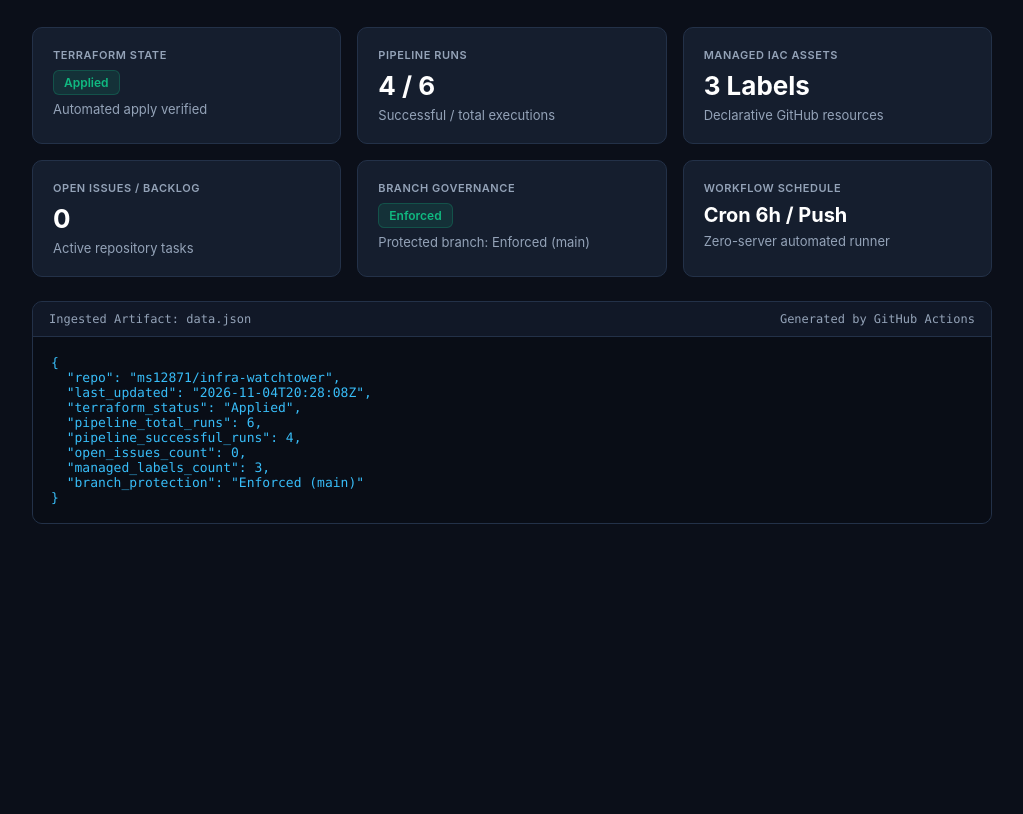
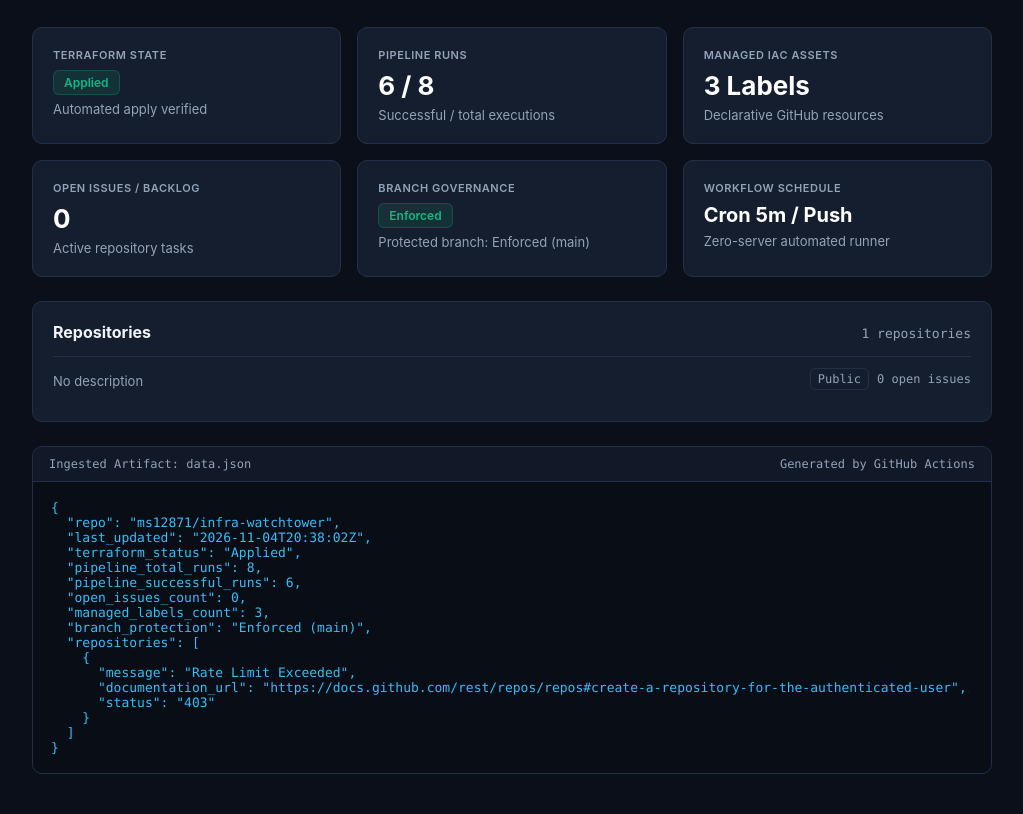
Before and after one commit to ms12871/infra-watchtower, a plain HTML site: page index.html in a window 1280 px wide. Shown: the part 90-904 px from the top of the page, without its empty margins (128-1151 px from the left). Before the commit the page ends 800 px from the top, so only its background shows below. Drawn offline with Linux system fonts and the light colour scheme.

Commit message:
deploy: 2758aafccce360d566a2a34f9b1cf3392f315d39

```diff
--- a/data.json
+++ b/data.json
@@ -1,10 +1,17 @@
 {
   "repo": "ms12871/infra-watchtower",
-  "last_updated": "2026-11-04T20:28:08Z",
+  "last_updated": "2026-11-04T20:38:02Z",
   "terraform_status": "Applied",
-  "pipeline_total_runs": 6,
-  "pipeline_successful_runs": 4,
+  "pipeline_total_runs": 8,
+  "pipeline_successful_runs": 6,
   "open_issues_count": 0,
   "managed_labels_count": 3,
-  "branch_protection": "Enforced (main)"
+  "branch_protection": "Enforced (main)",
+  "repositories": [
+  {
+    "message": "Rate Limit Exceeded",
+    "documentation_url": "https://docs.github.com/rest/repos/repos#create-a-repository-for-the-authenticated-user",
+    "status": "403"
+  }
+]
 }
--- a/index.html
+++ b/index.html
@@ -114,6 +114,88 @@
       margin-top: 6px;
     }
 
+    .repositories-card {
+      background: var(--card-bg);
+      border: 1px solid var(--border);
+      border-radius: 10px;
+      padding: 20px;
+      margin-bottom: 24px;
+    }
+
+    .repositories-header {
+      display: flex;
+      justify-content: space-between;
+      align-items: baseline;
+      gap: 16px;
+      margin-bottom: 14px;
+    }
+
+    .repositories-header h2 {
+      font-size: 16px;
+    }
+
+    .repositories-count {
+      color: var(--text-muted);
+      font-size: 13px;
+      font-family: var(--mono);
+    }
+
+    .repositories-list {
+      display: grid;
+      gap: 10px;
+    }
+
+    .repository {
+      display: flex;
+      justify-content: space-between;
+      align-items: center;
+      gap: 16px;
+      padding: 12px 0;
+      border-top: 1px solid var(--border);
+    }
+
+    .repository-info {
+      min-width: 0;
+    }
+
+    .repository-name {
+      color: var(--accent-blue);
+      font-weight: 600;
+      text-decoration: none;
+    }
+
+    .repository-name:hover {
+      text-decoration: underline;
+    }
+
+    .repository-description {
+      color: var(--text-muted);
+      font-size: 13px;
+      margin-top: 4px;
+      overflow: hidden;
+      text-overflow: ellipsis;
+      white-space: nowrap;
+    }
+
+    .repository-meta {
+      color: var(--text-muted);
+      font-family: var(--mono);
+      font-size: 12px;
+      white-space: nowrap;
+    }
+
+    .visibility {
+      border-radius: 5px;
+      border: 1px solid var(--border);
+      padding: 3px 7px;
+      margin-right: 8px;
+    }
+
+    @media (max-width: 600px) {
+      .repository { align-items: flex-start; flex-direction: column; gap: 6px; }
+      .repository-description { white-space: normal; }
+    }
+
     .terminal-card {
       background: var(--card-bg);
       border: 1px solid var(--border);
@@ -191,10 +273,18 @@
 
       <div class="card">
         <div class="card-label">Workflow Schedule</div>
-        <div class="card-metric" style="font-size: 20px;">Cron 6h / Push</div>
+        <div class="card-metric" style="font-size: 20px;">Cron 5m / Push</div>
         <div class="card-subtext">Zero-server automated runner</div>
       </div>
     </div>
+
+    <section class="repositories-card">
+      <div class="repositories-header">
+        <h2>Repositories</h2>
+        <span class="repositories-count" id="repositories-count">Loading...</span>
+      </div>
+      <div class="repositories-list" id="repositories-list"></div>
+    </section>
 
     <div class="terminal-card">
       <div class="terminal-header">
@@ -206,14 +296,7 @@
   </div>
 
   <script>
-    fetch('./data.json')
-      .then(res => {
-        if (!res.ok) throw new Error('Data file not found');
-        return res.json();
-      })
-      .then(data => renderData(data))
-      .catch(() => {
-        renderData({
+    const fallbackData = {
       "repo": "infra-watchtower",
       "last_updated": new Date().toISOString(),
       "terraform_status": "Applied",
@@ -221,9 +304,31 @@
       "pipeline_successful_runs": 1,
       "open_issues_count": 0,
       "managed_labels_count": 3,
-          "branch_protection": "Enforced (main)"
-        });
-      });
+      "branch_protection": "Enforced (main)",
+      "repositories": [{
+        "name": "infra-watchtower",
+        "full_name": "infra-watchtower",
+        "html_url": "https://github.com/ms12871/infra-watchtower",
+        "private": false,
+        "visibility": "public",
+        "description": "Infrastructure operations dashboard",
+        "open_issues_count": 0,
+        "default_branch": "main"
+      }]
+    };
+
+    function loadTelemetry() {
+      fetch('./data.json?t=' + Date.now())
+        .then(res => {
+          if (!res.ok) throw new Error('Data file not found');
+          return res.json();
+        })
+        .then(data => renderData(data))
+        .catch(() => renderData(fallbackData));
+    }
+
+    loadTelemetry();
+    setInterval(loadTelemetry, 5 * 60 * 1000);
 
     function renderData(data) {
       const dateObj = new Date(data.last_updated);
@@ -233,7 +338,47 @@
       document.getElementById('assets-metric').textContent = data.managed_labels_count + ' Labels';
       document.getElementById('issues-metric').textContent = data.open_issues_count;
       document.getElementById('branch-subtext').textContent = 'Protected branch: ' + (data.branch_protection || 'main');
+      renderRepositories(data.repositories || []);
       document.getElementById('json-viewer').textContent = JSON.stringify(data, null, 2);
+    }
+
+    function renderRepositories(repositories) {
+      const list = document.getElementById('repositories-list');
+      document.getElementById('repositories-count').textContent = repositories.length + ' repositories';
+      list.replaceChildren();
+
+      repositories
+        .sort((a, b) => a.full_name.localeCompare(b.full_name))
+        .forEach(repository => {
+          const item = document.createElement('div');
+          item.className = 'repository';
+
+          const info = document.createElement('div');
+          info.className = 'repository-info';
+
+          const link = document.createElement('a');
+          link.className = 'repository-name';
+          link.href = repository.html_url;
+          link.target = '_blank';
+          link.rel = 'noopener noreferrer';
+          link.textContent = repository.full_name || repository.name;
+
+          const description = document.createElement('div');
+          description.className = 'repository-description';
+          description.textContent = repository.description || 'No description';
+
+          info.append(link, description);
+
+          const meta = document.createElement('div');
+          meta.className = 'repository-meta';
+          const visibility = document.createElement('span');
+          visibility.className = 'visibility';
+          visibility.textContent = 'Public';
+          meta.append(visibility, document.createTextNode((repository.open_issues_count || 0) + ' open issues'));
+
+          item.append(info, meta);
+          list.append(item);
+        });
     }
   </script>
 </body>
```
Lines whose indentation alone changed are shown as unchanged.
